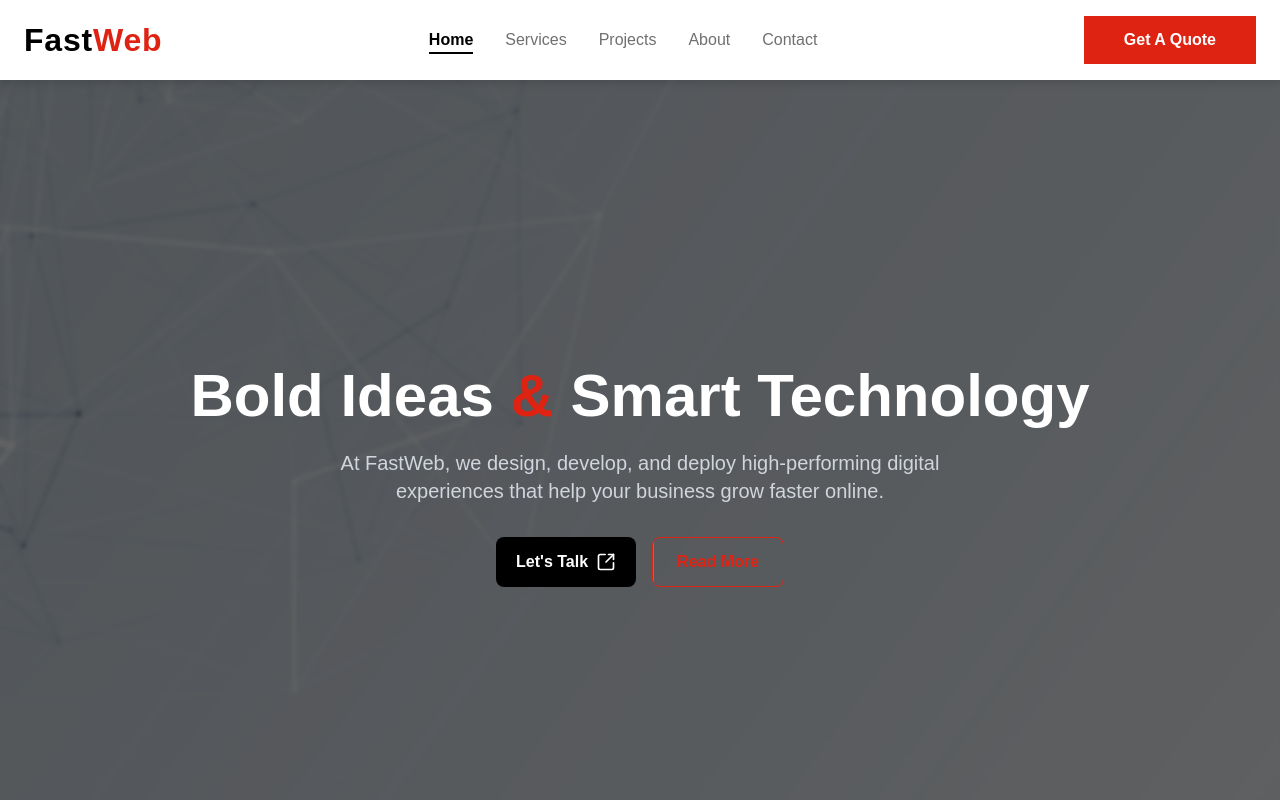
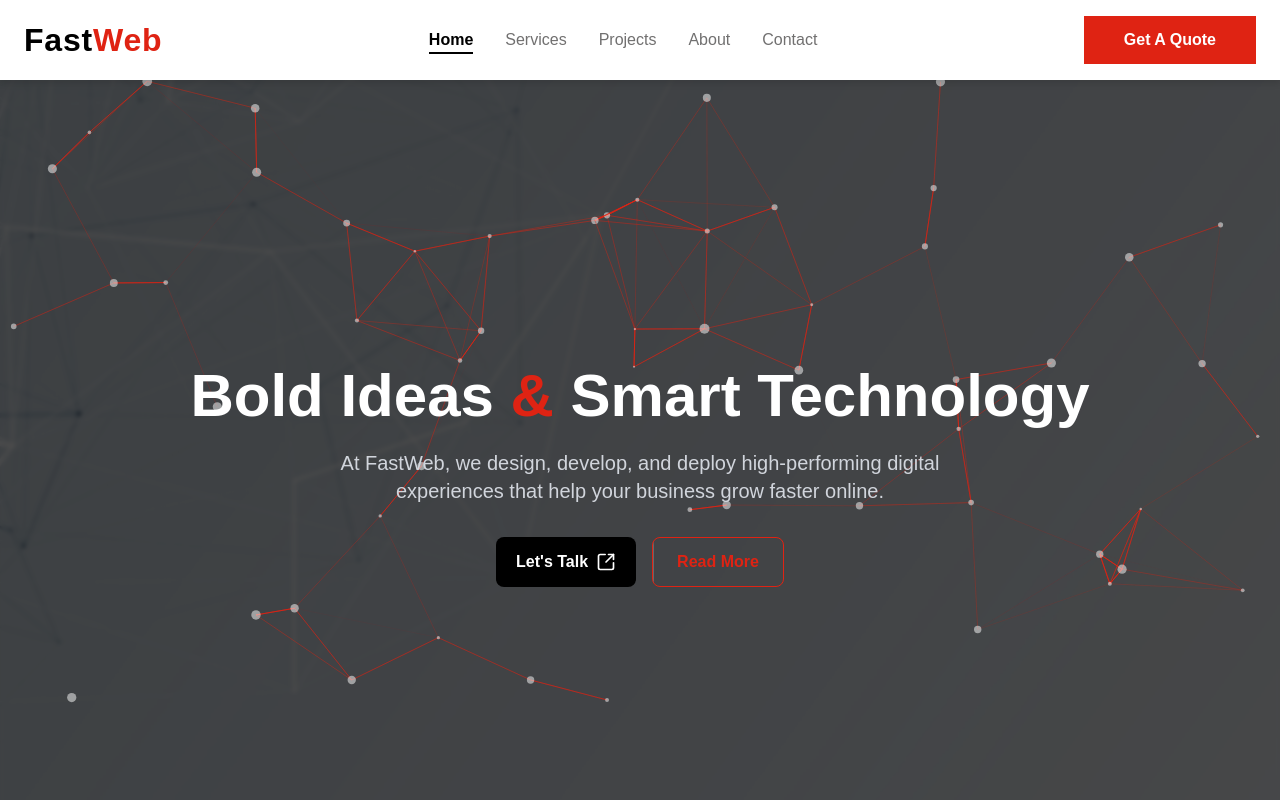
Before and after one commit to fastweb-cm/company-website, a React (Vite) app in the folder app/: page / in a window 1280 px wide. Shown: the top 800 px of the page. Built offline with nearby package versions, Linux system fonts and the light colour scheme.

Commit message:
Homepage (#16): updated site icon and added particle on hero section
* added particles to hero section

* updated the site icon and title

```diff
--- a/app/index.html
+++ b/app/index.html
@@ -2,9 +2,9 @@
 <html lang="en">
   <head>
     <meta charset="UTF-8" />
-    <link rel="icon" type="image/svg+xml" href="/vite.svg" />
+    <link rel="icon" type="image/png+xml" href="/logo.png" />
     <meta name="viewport" content="width=device-width, initial-scale=1.0" />
-    <title>app</title>
+    <title>FastwebCm - A Generation Powered by IT</title>
   </head>
   <body>
     <div id="root"></div>
--- a/app/package.json
+++ b/app/package.json
@@ -15,6 +15,8 @@
     "@mui/icons-material": "^7.3.5",
     "@mui/material": "^7.3.5",
     "@tailwindcss/vite": "^4.1.16",
+    "@tsparticles/react": "^3.0.0",
+    "@tsparticles/slim": "^3.9.1",
     "framer-motion": "^12.23.24",
     "lucide-react": "^0.548.0",
     "react": "^19.1.1",
--- a/app/src/components/HeroSection.jsx
+++ b/app/src/components/HeroSection.jsx
@@ -2,6 +2,7 @@ import { motion as Motion } from "framer-motion";
 import Button from "./Button";
 import bg from '../assets/backgrounds/bg.jpg';
 import { SquareArrowOutUpRight } from "lucide-react";
+import ParticlesComponent from "../pages/Particles";
 
 export default function HeroSection() {
   return (
@@ -15,8 +16,11 @@ export default function HeroSection() {
       ></div>
 
       {/* Dark overlay */}
-      <div className="absolute inset-0 bg-black/60 backdrop-blur-[2px]" />
+      <div className="absolute inset-0 bg-black/70 backdrop-blur-[2px]" />
 
+      <div className="absolute inset-0">
+        <ParticlesComponent />
+      </div>
       {/* Content */}
       <Motion.div
         className="relative z-10 px-6 sm:px-12 text-white"
--- a/app/src/components/router.jsx
+++ b/app/src/components/router.jsx
@@ -2,6 +2,7 @@ import { createBrowserRouter } from "react-router-dom";
 import MainLayout from "../layouts/MainLayout";
 import Home from "../pages/Home";
 import NotFound from "../pages/NotFound";
+import ParticlesComponent from "../pages/Particles";
 
 const router = createBrowserRouter([
   {
--- /dev/null
+++ b/app/src/pages/Particles.jsx
@@ -0,0 +1,72 @@
+import { useEffect, useState } from "react";
+import Particles, { initParticlesEngine } from "@tsparticles/react";
+import { loadSlim } from "@tsparticles/slim";
+
+export default function ParticlesComponent() {
+  const [init, setInit] = useState(false);
+
+  useEffect(() => {
+    initParticlesEngine(async (engine) => {
+      await loadSlim(engine);
+    }).then(() => {
+      setInit(true);
+    });
+  }, []);
+
+  const particlesLoaded = (container) => {
+    console.log(container);
+  };
+
+  return (
+    <div className="w-full h-full inset-0 absolute">
+      {init && (
+        <Particles
+          id="tsparticles"
+          particlesLoaded={particlesLoaded}
+          options={{
+            fullScreen: false,
+            background: {
+              color: { value: "transparent" },
+            },
+            fpsLimit: 120,
+            interactivity: {
+              events: {
+                onClick: { enable: true, mode: "push" },
+                onHover: { enable: true, mode: "repulse" },
+                resize: true,
+              },
+              modes: {
+                push: { quantity: 4 },
+                repulse: { distance: 200, duration: 0.4 },
+              },
+            },
+            particles: {
+              color: { value: "#FFFFFF" },
+              links: {
+                color: "#df2313",
+                distance: 150,
+                enable: true,
+                opacity: 1,
+                width: 1,
+              },
+              move: {
+                direction: "none",
+                enable: true,
+                outModes: { default: "bounce" },
+                speed: 3,
+              },
+              number: {
+                density: { enable: true, area: 400 },
+                value: 140,
+              },
+              opacity: { value: 0.5 },
+              shape: { type: "circle" },
+              size: { value: { min: 1, max: 5 } },
+            },
+            detectRetina: true,
+          }}
+        />
+      )}
+    </div>
+  );
+}
```
Also changed, not shown: app/public/logo.png (added), 1 other file (tests, documents, lock files or other folders).
